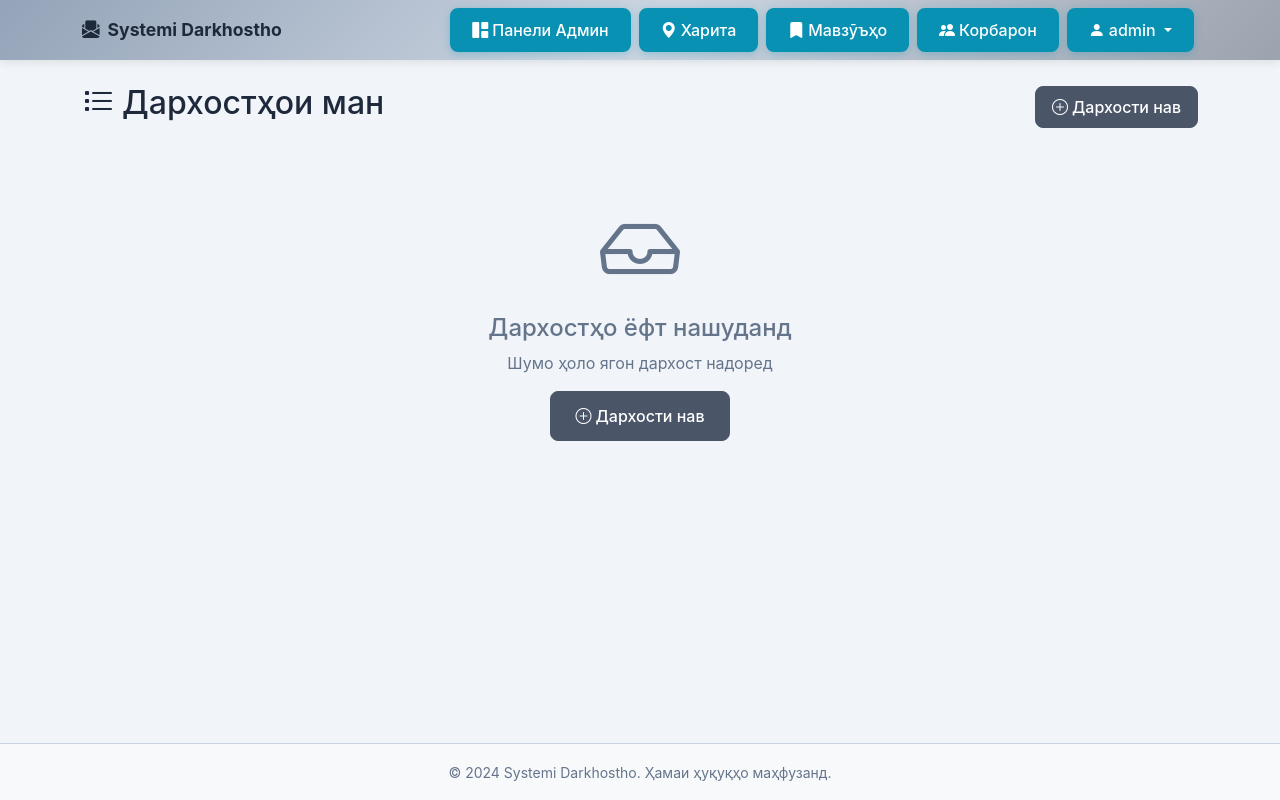
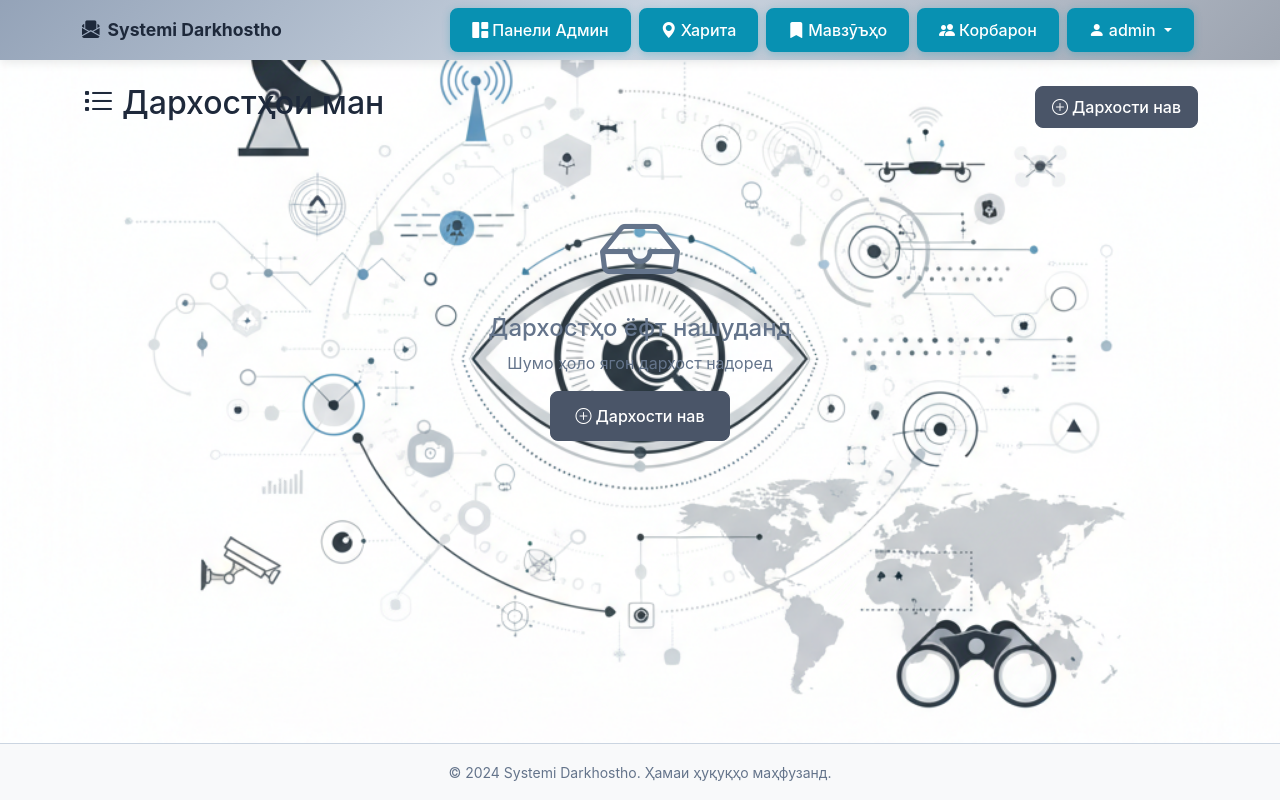
Before and after one commit to greyversarex/Nazorat, a Flask app: page /user/dashboard in a window 1280 px wide. Run offline with Flask 3, Linux system fonts and the light colour scheme; a user stored in the database is signed in; data that the repository does not hold is empty.

Commit message:
Add a background image to all application pages
Copy background image to static folder and update CSS to apply it to the body element with fixed attachment and cover size.

Replit-Commit-Author: Agent
Replit-Commit-Session-Id: 02fb7232-2725-48d8-a038-be08a749462b
Replit-Commit-Checkpoint-Type: full_checkpoint
Replit-Commit-Event-Id: c9e6ade3-d086-46fe-b43b-83b0c422318f
Replit-Commit-Screenshot-Url: https://storage.googleapis.com/screenshot-production-us-central1/31a486db-a867-45d7-a753-bc572c5c01e4/02fb7232-2725-48d8-a038-be08a749462b/EkWakUq

```diff
--- a/static/css/style.css
+++ b/static/css/style.css
@@ -21,6 +21,11 @@ body {
     min-height: 100vh;
     font-family: -apple-system, BlinkMacSystemFont, 'Segoe UI', Roboto, 'Helvetica Neue', Arial, sans-serif;
     background-color: var(--bg-light);
+    background-image: url('/static/images/background.png');
+    background-repeat: no-repeat;
+    background-position: center center;
+    background-size: cover;
+    background-attachment: fixed;
     color: var(--text-dark);
 }
 
```
Also changed, not shown: attached_assets/Generated Image November 28, 2025 - 9_36PM_1764347980549.png (added), static/images/background.png (added), 1 other file.
